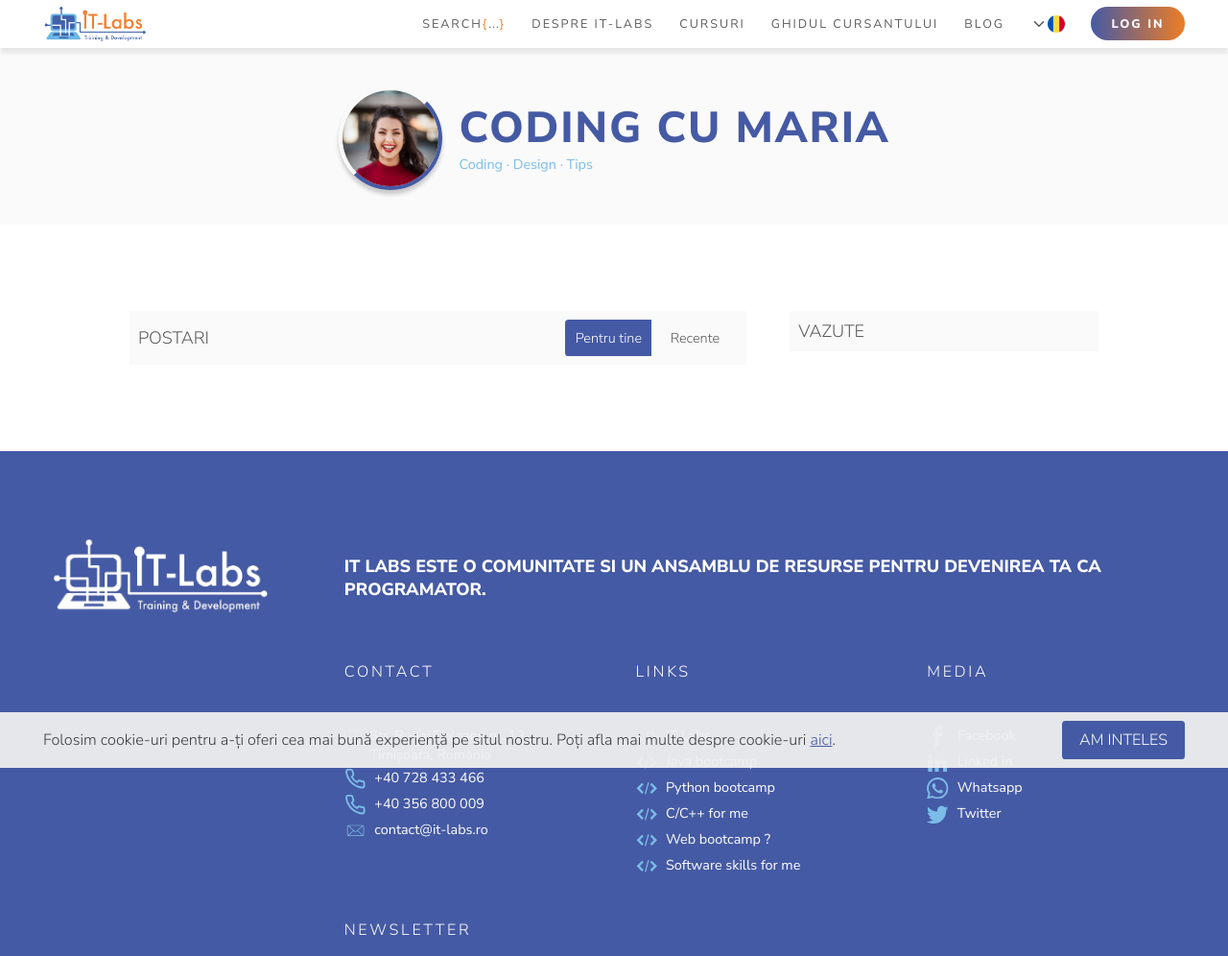
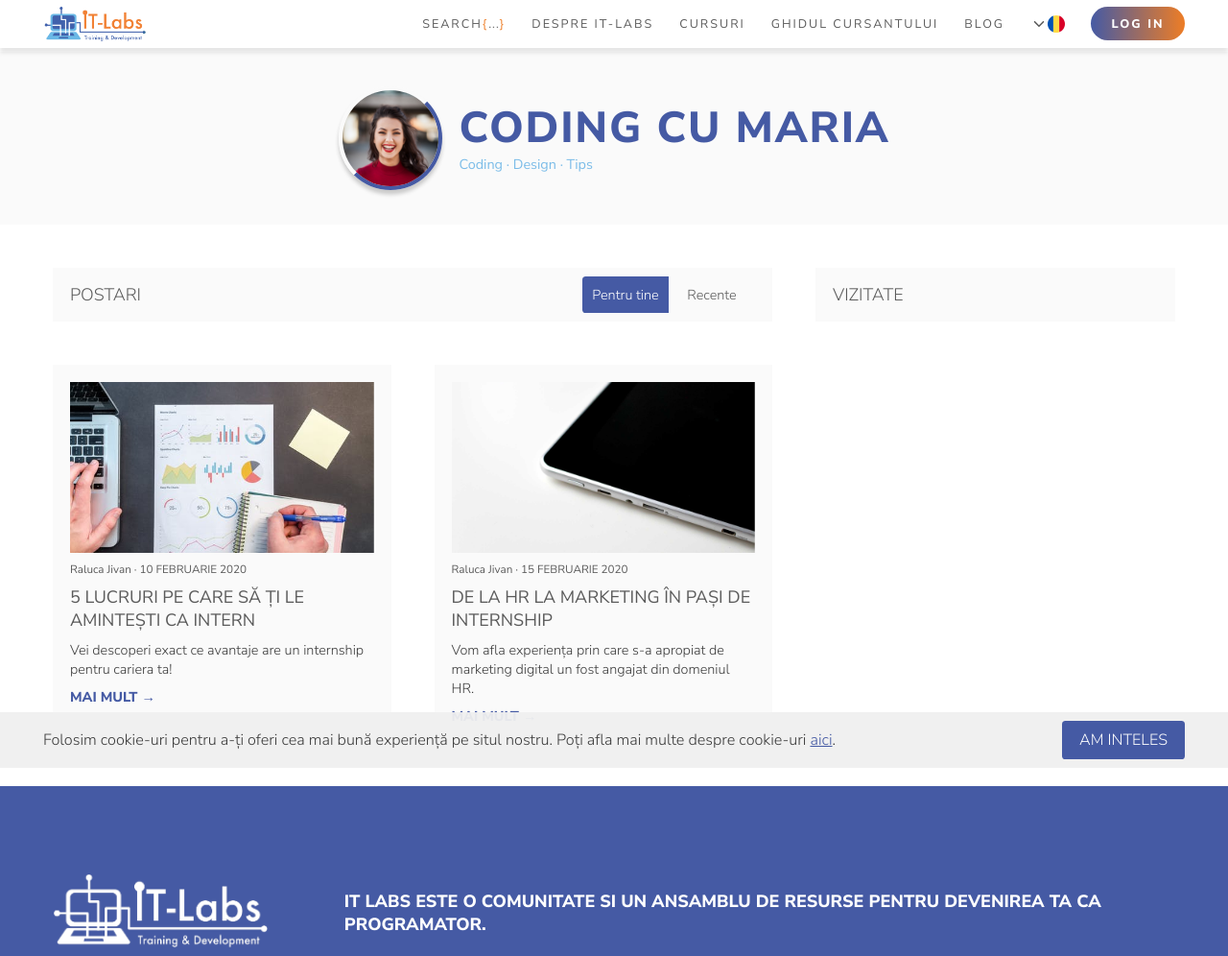
Before and after one commit to krissrobert12/itlabs-frontend, a website built with webpack: page src/blog.html in a window 1280 px wide. Shown: the top 996 px of the page at 96% size. Built offline with nearby package versions, Linux system fonts and the light colour scheme; files whose address does not match are found by name.

Commit message:
Created post-item design

```diff
--- a/src/blog.html
+++ b/src/blog.html
@@ -134,10 +134,11 @@
         </div>
     </header>
 
-    <main class="u-vpadding--small layout-blog">
+    <main class="layout-blog">
         <div class="row layout-blog__container">
-            <div class="layout-blog__area--posts">
-                <div class="layout-blog__tab">
+
+            <!-- Posts tab -->
+            <div class="layout-blog__tab layout-blog__tab--posts">
                 <div class="layout-blog__heading">Postari</div>
 
                 <div class="switch switch--blog">
@@ -147,12 +148,39 @@
                 </div>
 
             </div>
+            <!-- Posts -->
+            <div class="layout-blog__posts">
+                <div class="post-item">
+                    <div class="post-item__img"><img src="./img/img-1.jpg" alt=""></div>
+                    <div class="post-item__data">
+                        <div class="post-item__author">Raluca Jivan</div>
+                        <div class="post-item__date">10 FEBRUARIE 2020</div>
                     </div>
-            <div class="layout-blog__area--visited">
-                <div class="layout-blog__tab">
-                    <div class="layout-blog__heading">Vazute</div>
+                    <div class="post-item__heading">5 LUCRURI PE CARE SĂ ȚI LE AMINTEȘTI CA INTERN</div>
+                    <div class="post-item__description">Vei descoperi exact ce avantaje are un internship pentru cariera ta!</div>
+                    <a href="#" class="post-item__btn">Mai mult <span>&#x2192;</span></a>
+                </div>
+                <div class="post-item">
+                    <div class="post-item__img"><img src="./img/img-2.jpg" alt=""></div>
+                    <div class="post-item__data">
+                        <div class="post-item__author">Raluca Jivan</div>
+                        <div class="post-item__date">15 FEBRUARIE 2020</div>
+                    </div>
+                    <div class="post-item__heading">DE LA HR LA MARKETING ÎN PAȘI DE INTERNSHIP</div>
+                    <div class="post-item__description">Vom afla experiența prin care s-a apropiat de marketing digital un fost angajat din domeniul HR.</div>
+                    <a href="#" class="post-item__btn">Mai mult <span>&#x2192;</span></a>
                 </div>
             </div>
+
+            <!-- Visited tab -->
+            <div class="layout-blog__tab layout-blog__tab--visited">
+                <div class="layout-blog__heading">Vizitate</div>
+            </div>
+            <!-- Visited posts -->
+            <div class="layout-blog__visited">
+
+            </div>
+
         </div>
     </main>
 
--- /dev/null
+++ b/src/sass/components/_post-item.scss
@@ -0,0 +1,106 @@
+.post-item {
+    background-color: $color-grey-light-1;
+    color: $color-grey;
+    padding: 2rem;
+
+    & > *:not(:last-child) {
+        margin-bottom: 1rem;
+    }
+
+    &__img {
+        width: 100%;
+        height: 0;
+        padding-bottom: 56.25%;
+        overflow: hidden;
+        position: relative;
+
+        & img {
+            display: block;
+            height: auto;
+            width: 100%;
+            position: absolute;
+            top: 50%;
+            left: 50%;
+            transform: translate(-50%, -50%);
+        }
+    }
+
+    &__heading {
+        font-weight: 400;
+        font-size: 2rem;
+        color: inherit;
+    }
+
+    &__data {
+        font-size: 1.3rem;
+        color: inherit;
+    }
+
+    &__author {
+        display: inline-block;
+
+        &::after {
+            content:" \00b7 ";;
+        }
+    }
+
+    &__date {
+        display: inline-block;
+    }
+
+    &__description {
+        font-size: 1.6rem;
+        font-weight: 300;
+        color: $color-grey-dark;
+    }
+
+    &__btn {
+        // &--ro::before {
+        //     content: "Mai mult";
+        // }
+
+        &,
+        &:visited,
+        &:active,
+        &:focus {
+            display: inline-block;
+            //padding: 1rem 2rem;
+            text-align: center;
+            text-decoration: none;
+            text-transform: uppercase;
+            //background-color: $color-primary;
+            // background-image: linear-gradient(to right bottom,
+            //     $color-primary, $color-secondary);
+            // background-image: linear-gradient(to right,
+            //     $color-primary, $color-primary 50%,
+            //     $color-secondary 50%, $color-secondary);
+            //     background-size: 200%;
+            //     background-position: 0;
+            //     background-repeat: no-repeat;
+            //color: #fff;
+            transition: all .2s ease-in-out;
+            color: $color-primary;
+            font-weight: bold;
+
+        }
+
+        & span {
+            transition: all .2s ease-in-out;
+        }
+
+        &:hover {
+            //transform: translateY(-2px);
+            // background-position: 100%;
+            // -webkit-box-shadow: 0px 0.5rem 0.5rem 0px rgba(0, 0, 0, 0.1);
+            // -moz-box-shadow: 0px 0.5rem 0.5rem 0px rgba(0, 0, 0, 0.1);
+            // box-shadow: 0px 0.5rem 0.5rem 0px rgba(0, 0, 0, 0.1);
+            // color: $color-primary;
+            color: $color-secondary;
+
+            & span {
+                margin-left: 1rem;
+                color: $color-secondary;
+            }
+        }
+    }
+}
--- a/src/sass/layout/_layout-blog.scss
+++ b/src/sass/layout/_layout-blog.scss
@@ -1,28 +1,30 @@
 .layout-blog {
+    padding: 5rem 0;
 
     &__container {
         display: grid;
         grid-template-columns: 8fr 4fr;
+        grid-template-rows: max-content auto;
         column-gap: 5rem;
+        row-gap: 5rem;
     }
 
-    &__area {
+    &__tab {
+        background-color: $color-grey-light-1;
+        padding: 1rem 2rem;
+        display: flex;
+        flex-direction: row;
+        align-items: center;
 
         &--posts {
             grid-column: 1 / 2;
+            grid-row: 1 / 2;
         }
 
         &--visited {
             grid-column: 2 / 3;
+            grid-row: 1 / 2;
         }
-    }
-
-    &__tab {
-        background-color: $color-grey-light-1;
-        padding: 1rem;
-        display: flex;
-        flex-direction: row;
-        align-items: center;
     }
 
     &__heading {
@@ -32,4 +34,19 @@
         font-size: 2rem;
         color: $color-grey;
     }
+
+    &__posts {
+        grid-column: 1 / 2;
+        grid-row: 2 / 3;
+
+        display: grid;
+        grid-template-columns: 6fr 6fr;
+        justify-items: center;
+        column-gap: 5rem;
+    }
+
+    &__visited {
+        grid-column: 2 / 3;
+        grid-row: 2 / 3;
+    }
 }
--- a/src/sass/style.scss
+++ b/src/sass/style.scss
@@ -20,6 +20,7 @@
 @import 'components/list';
 @import 'components/btn';
 @import 'components/switch';
+@import 'components/post-item';
 
 @import 'layout/grid';
 @import 'layout/header';
```
Also changed, not shown: dist/css/style.css, dist/img/img-1.jpg (added), dist/img/img-2.jpg (added). Lines whose indentation alone changed are shown as unchanged.
